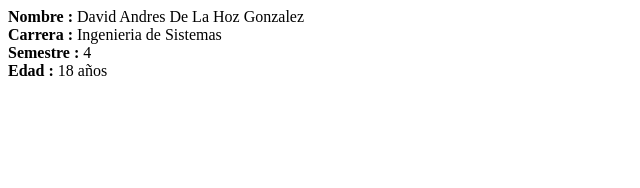
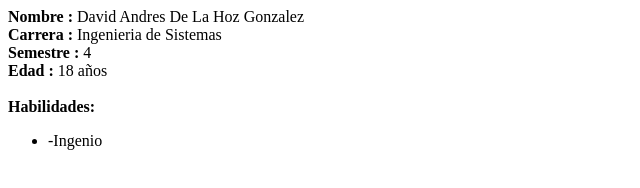
Before and after one commit to daviddelahoz023/PUNTO_1, a plain HTML site: page index.html in a window 1280 px wide. Shown: the whole page, without its empty margins (0-640 px from the left). Drawn offline with Linux system fonts and the light colour scheme.

Commit message:
Sixth commit

```diff
--- a/index.html
+++ b/index.html
@@ -10,6 +10,14 @@
     <div><b>Carrera :</b> Ingenieria de Sistemas</div>
     <div><b>Semestre :</b> 4</div>
     <div><b>Edad :</b> 18 años</div>
+    <br>
+    <div><b>Habilidades:</b></div>
+    <ul>
+        <li>-Ingenio</li>
+
+
+
+    </ul>
 
 </body>
 </html>
```
